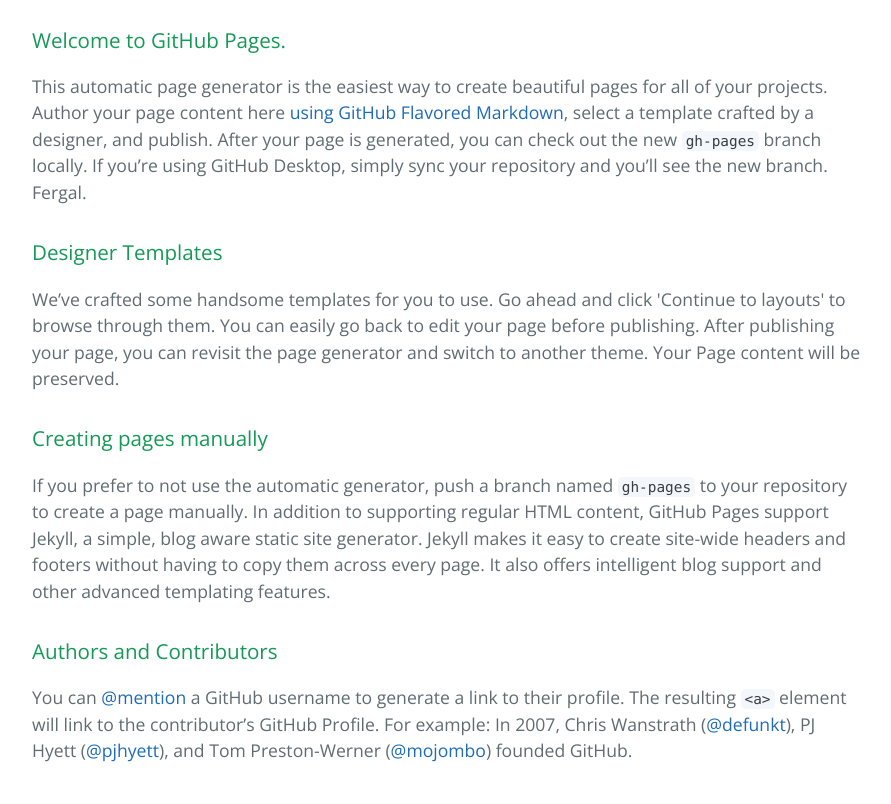
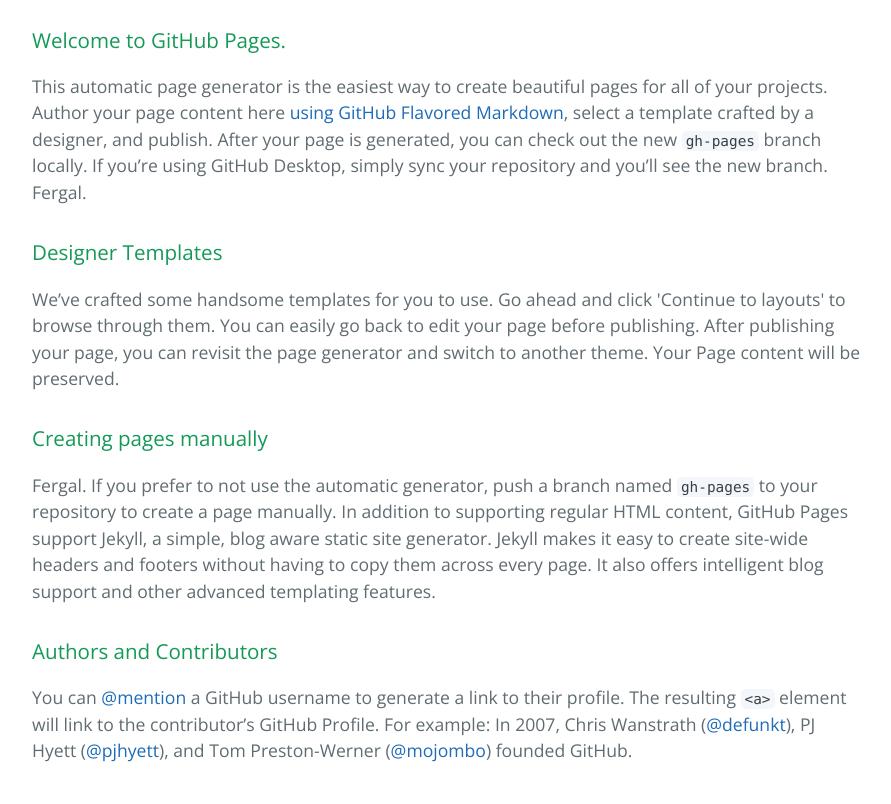
Before and after one commit to f3rgl/sample-jekyll-project, a plain HTML site: page index.html in a window 1280 px wide. Shown: the part 390-1194 px from the top of the page, without its empty margins (192-1083 px from the left). Drawn offline with nearby package versions, Linux system fonts and the light colour scheme.

Commit message:
updated index.html

```diff
--- a/index.html
+++ b/index.html
@@ -32,7 +32,7 @@
 <h3>
 <a id="creating-pages-manually" class="anchor" href="#creating-pages-manually" aria-hidden="true"><span aria-hidden="true" class="octicon octicon-link"></span></a>Creating pages manually</h3>
 
-<p>If you prefer to not use the automatic generator, push a branch named <code>gh-pages</code> to your repository to create a page manually. In addition to supporting regular HTML content, GitHub Pages support Jekyll, a simple, blog aware static site generator. Jekyll makes it easy to create site-wide headers and footers without having to copy them across every page. It also offers intelligent blog support and other advanced templating features.</p>
+<p>Fergal. If you prefer to not use the automatic generator, push a branch named <code>gh-pages</code> to your repository to create a page manually. In addition to supporting regular HTML content, GitHub Pages support Jekyll, a simple, blog aware static site generator. Jekyll makes it easy to create site-wide headers and footers without having to copy them across every page. It also offers intelligent blog support and other advanced templating features.</p>
 
 <h3>
 <a id="authors-and-contributors" class="anchor" href="#authors-and-contributors" aria-hidden="true"><span aria-hidden="true" class="octicon octicon-link"></span></a>Authors and Contributors</h3>
```
